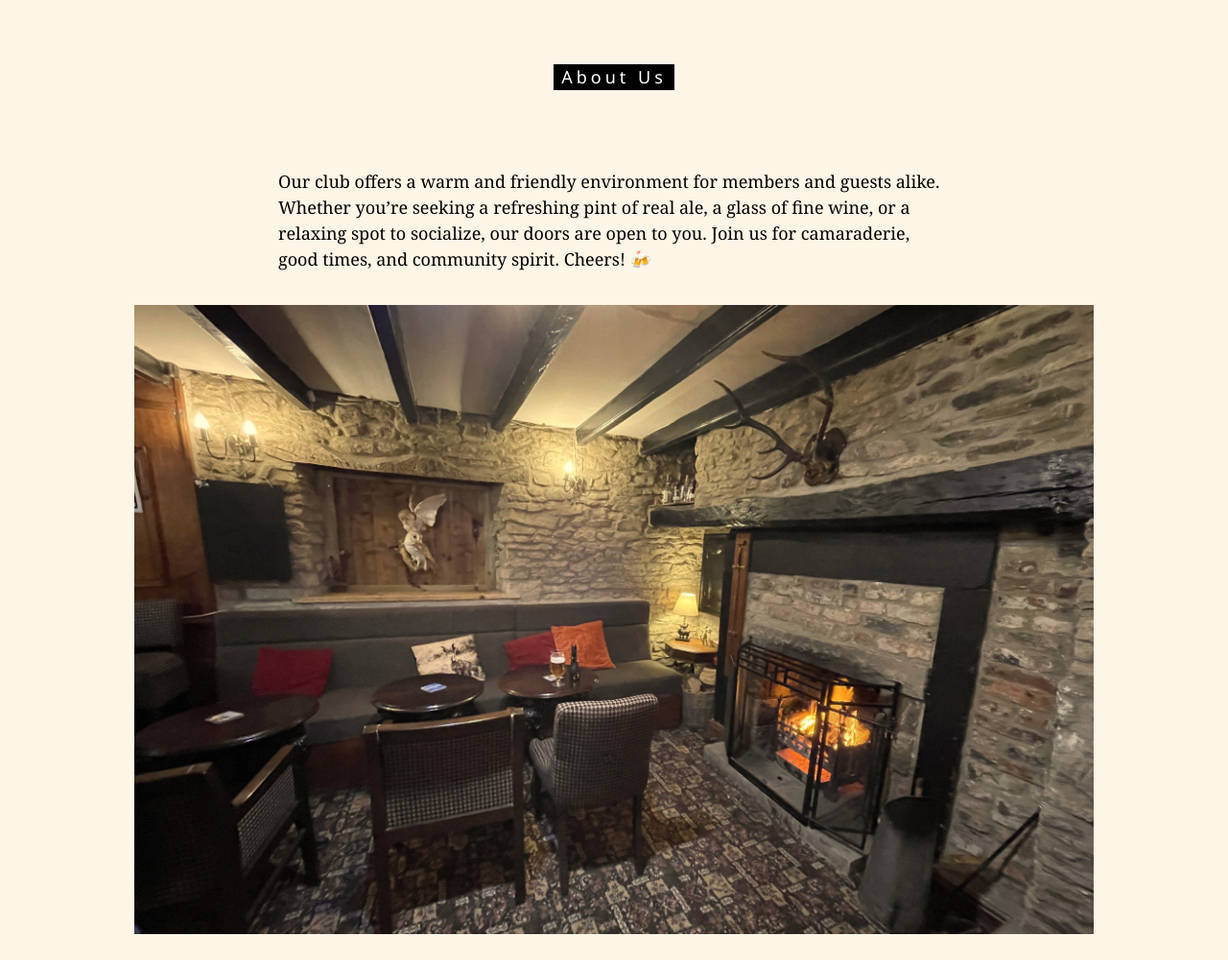
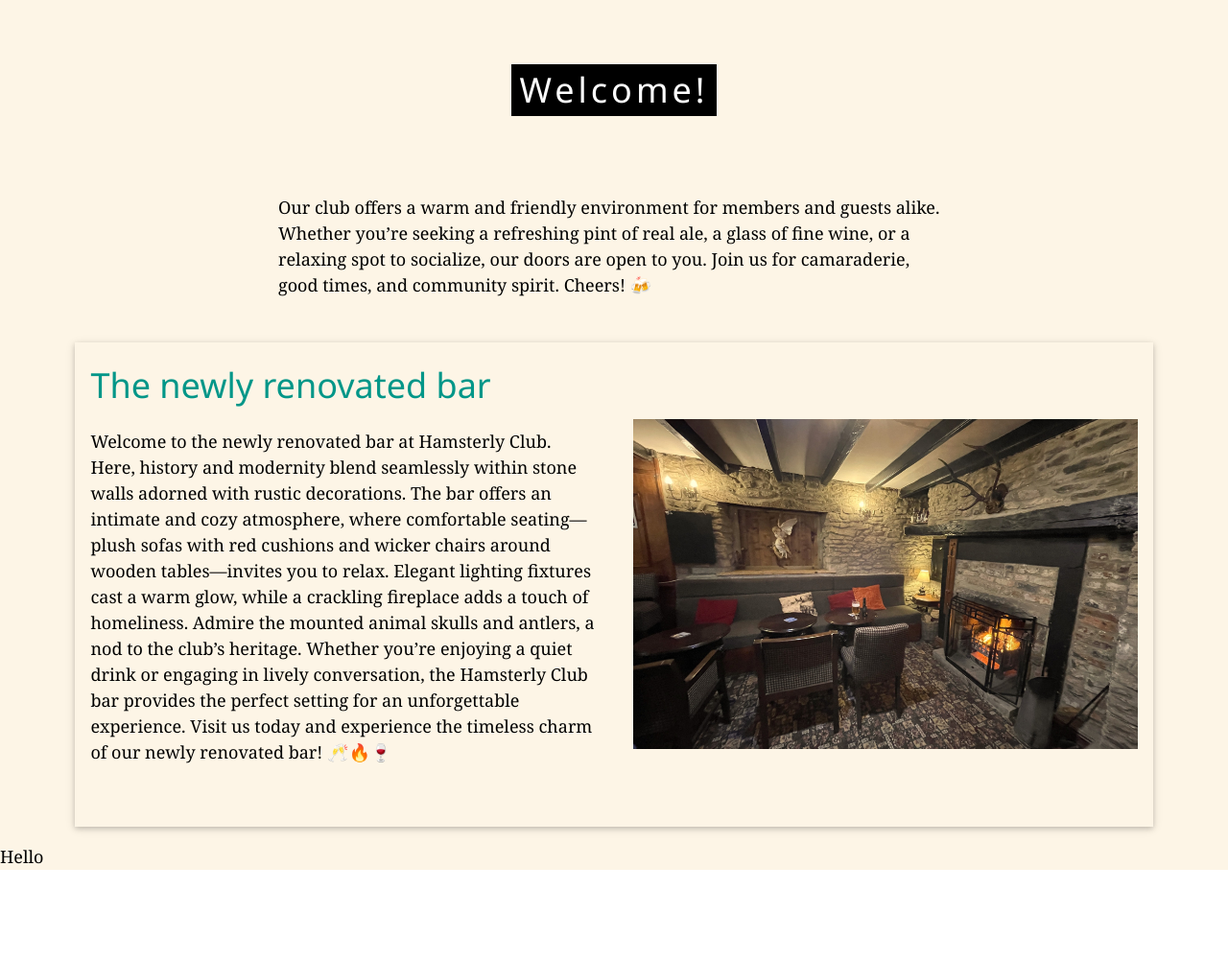
Before and after one commit to Joeb1603/joeb1603.github.io, a plain HTML site: page index.html in a window 1280 px wide. Shown: the part 607-1608 px from the top of the page at 96% size. After the commit the page ends 1514 px from the top, so only its background shows below. Drawn offline with Linux system fonts and the light colour scheme.

Commit message:
Added paragraph with picture in a box

```diff
--- a/index.html
+++ b/index.html
@@ -23,6 +23,7 @@ body, html {
     /*font-family:"Roboto", sans-serif*/
     font-family: "Noto Serif", serif;
 }
+
 
 
 .bgimg {
@@ -103,6 +104,29 @@ body, html {
   }
 }
 
+@media only screen and (min-width: 1251px) {
+  .hide-bottom-image {
+      display: none !important;
+  }
+}
+
+@media only screen and (max-width: 1250px) {
+  .hide-top-image {
+      display: none !important;
+  }
+}
+
+
+
+@media only screen and (min-width: 651px) and (max-width: 749px) {
+  .hide-small {
+      display: none !important;
+  }
+}
+
+
+
+
 @media only screen and (max-width: 300px) {
   .opening-times {
     left: 0; /* Align with left edge */
@@ -147,14 +171,49 @@ body, html {
   font-size: 45px; /* Adjust the size as needed */
 }
 
+.center-box {
+  display: flex;
+  justify-content: center;
+  align-items: flex-start;
+}
 
+.w3-card {
+    max-width: 1200px;
+    margin: auto;
+    width: 90%; /* Adjust width as needed */
+  }
+
+    @media (min-width: 350px) {
+      .center-box {
+        align-items: center;
+      }
+
+      .w3-card {
+        display: flex;
+      }
+
+      .w3-twothird {
+        flex: 1;
+        padding-right: 20px;
+      }
+
+      .w3-third {
+        flex: 1;
+        padding-left: 20px;
+      }
+    }
+
+    /* Correct navbar width */
+    .w3-bar {
+      width: 100%;
+    }
 </style>
 </head>
 <body>
 
 
 
-  <div class="w3-bar w3-white w3-padding w3-card w3-top">
+  <div class="w3-bar w3-white w3-padding w3-top">
     <!-- Left-aligned items -->
     <div class="w3-bar-item left">
         <a class="hide-small hide-super-small">Hamsterly Social Club</a>
@@ -219,15 +278,39 @@ body, html {
 <!-- About Container -->
 <div class="w3-container" id="about">
   <div class="w3-content" style="max-width:700px">
-    <h5 class="w3-center w3-padding-64"><span class="w3-tag w3-wide">About Us</span></h5>
+    <h5 class="w3-center w3-padding-64" style="font-size: 36px;"><span class="w3-tag w3-wide">Welcome!</span></h5>
+    <!--<h5 style="font-size: 36px;"><span>Welcome!</span></h5>-->
     <p>Our club offers a warm and friendly environment for members and guests alike. Whether you’re seeking a refreshing pint of real ale, a glass of fine wine, or a relaxing spot to socialize, our doors are open to you. Join us for camaraderie, good times, and community spirit. Cheers! 🍻</p>
   </div>
   <div class="w3-display-container w3-center">
-    <img src="interior.png" style="width:100%;max-width:1000px;margin:auto;" class="w3-margin-top">
+
   </div>
   <br>
 </div>
 
+<div class="w3-container center-box">
+  <div class="w3-card w3-padding">
+    <div class="w3-twothird">
+      <h1 class="w3-text-teal">The newly renovated bar</h1>
+      <p>Welcome to the newly renovated bar at Hamsterly Club.
+         Here, history and modernity blend seamlessly within stone walls adorned with rustic decorations.
+         The bar offers an intimate and cozy atmosphere, where comfortable seating—plush sofas with red cushions and wicker chairs around wooden tables—invites you to relax.
+         Elegant lighting fixtures cast a warm glow, while a crackling fireplace adds a touch of homeliness.
+         Admire the mounted animal skulls and antlers, a nod to the club’s heritage.
+         Whether you’re enjoying a quiet drink or engaging in lively conversation, the Hamsterly Club bar provides the perfect setting for an unforgettable experience.
+        Visit us today and experience the timeless charm of our newly renovated bar! 🥂🔥🍷</p>
+        <p style="height: 20px;"></p>
+        <img src="interior.png" style="width:100%;max-width:100%;" class="w3-margin-top hide-bottom-image">
+      </div>
+    <div class="w3-third hide-top-image">
+      <p style="height: 20px;"></p>
+      <img src="interior.png" style="width:100%;max-width:100%;" class="w3-margin-top ">
+    </div>
+
+  </div>
+</div>
+
+<p>Hello<br></p>
 <!-- End page content -->
 </div>
 </body>
```
